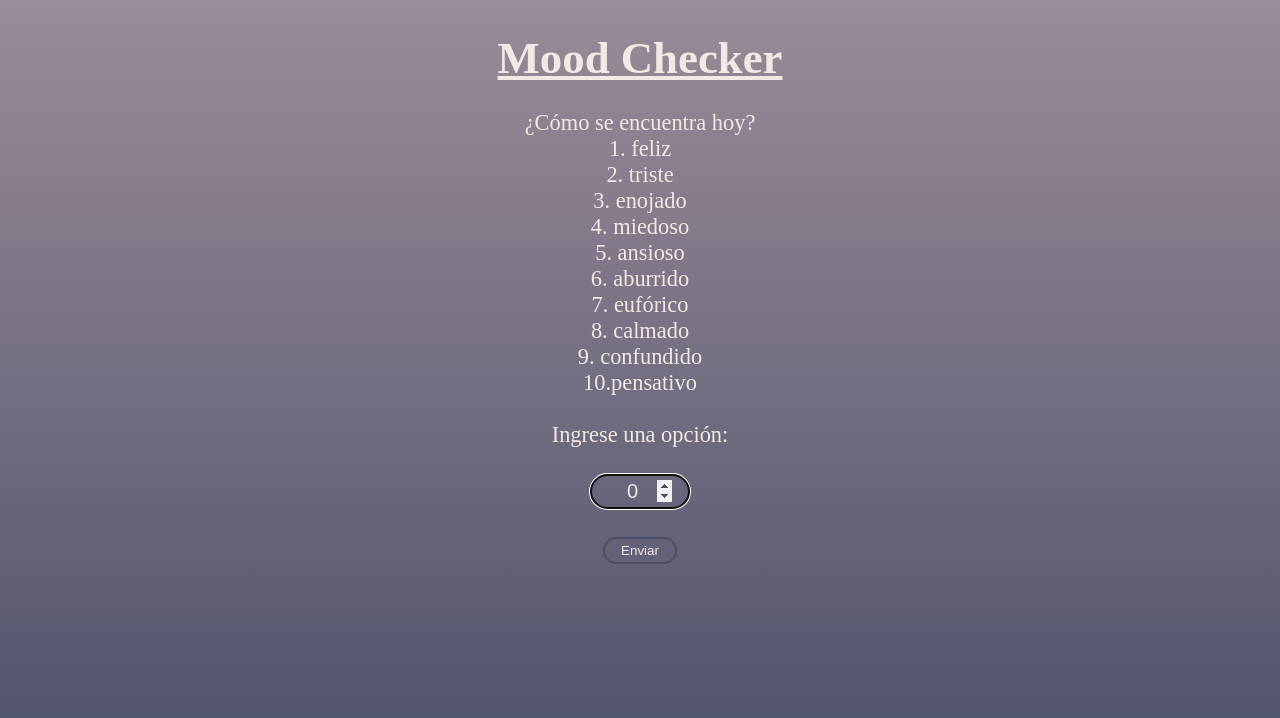
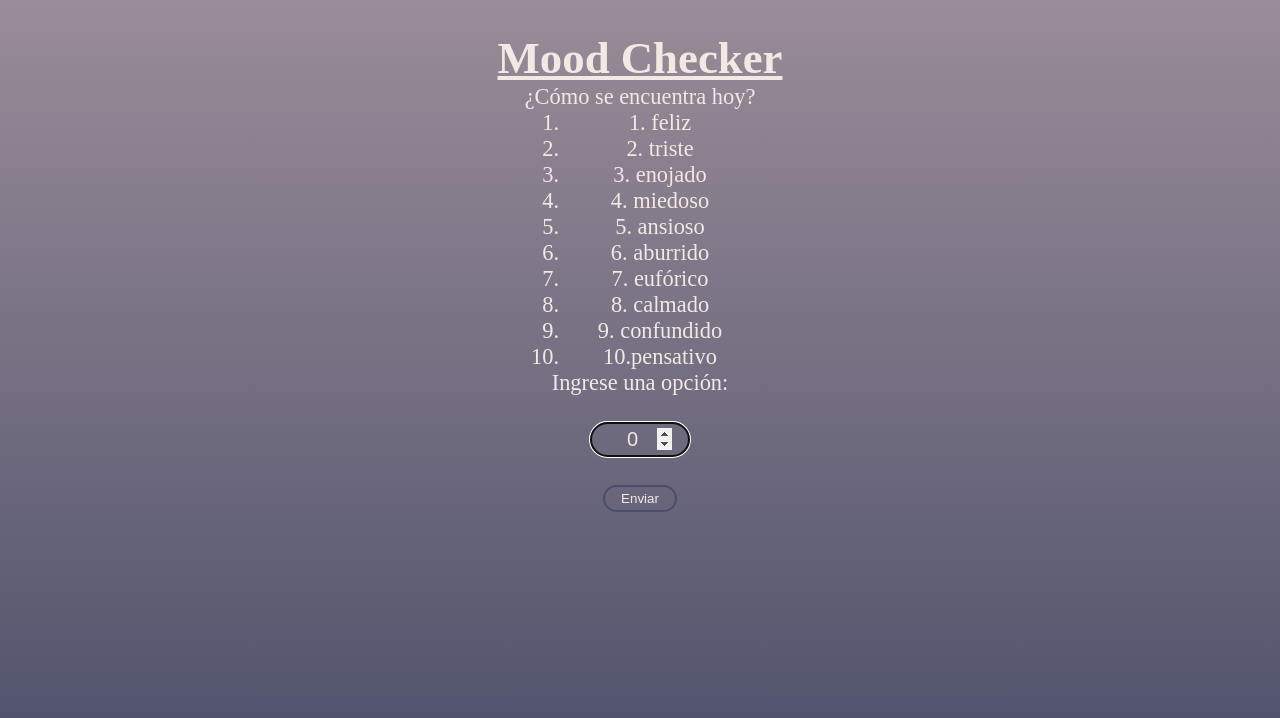
Before and after one commit to pibelanzallamas/yourmood, a React (Vite) app: page / in a window 1280 px wide. Shown: the top 718 px of the page. Built offline with nearby package versions, Linux system fonts and the light colour scheme; a web font is replaced by a local one.

Commit message:
mejorando la semantica

```diff
--- a/src/App.jsx
+++ b/src/App.jsx
@@ -23,33 +23,21 @@ function App() {
       <h1>
         <u>Mood Checker</u>
       </h1>
-      <br />
       <div className="consigna">
-        <p>
-          ¿Cómo se encuentra hoy?
-          <br />
-          1. feliz
-          <br />
-          2. triste
-          <br />
-          3. enojado
-          <br />
-          4. miedoso
-          <br />
-          5. ansioso
-          <br />
-          6. aburrido
-          <br />
-          7. eufórico
-          <br />
-          8. calmado
-          <br />
-          9. confundido
-          <br />
-          10.pensativo
-        </p>
+        <p> ¿Cómo se encuentra hoy?</p>
+        <ol>
+          <li> 1. feliz</li>
+          <li>2. triste</li>
+          <li> 3. enojado</li>
+          <li> 4. miedoso</li>
+          <li>5. ansioso</li>
+          <li> 6. aburrido</li>
+          <li> 7. eufórico</li>
+          <li>8. calmado</li>
+          <li>9. confundido</li>
+          <li>10.pensativo</li>
+        </ol>
       </div>
-      <br />
       <div className="input">
         <label>Ingrese una opción:</label>
         <br />
--- a/src/styles/app.sass
+++ b/src/styles/app.sass
@@ -17,6 +17,7 @@
   font-family: Poetsen One
   color: #F2E9E4
   font-size: 1.2rem
+  gap: 1rem
 
 .consigna
   text-align: center
```
